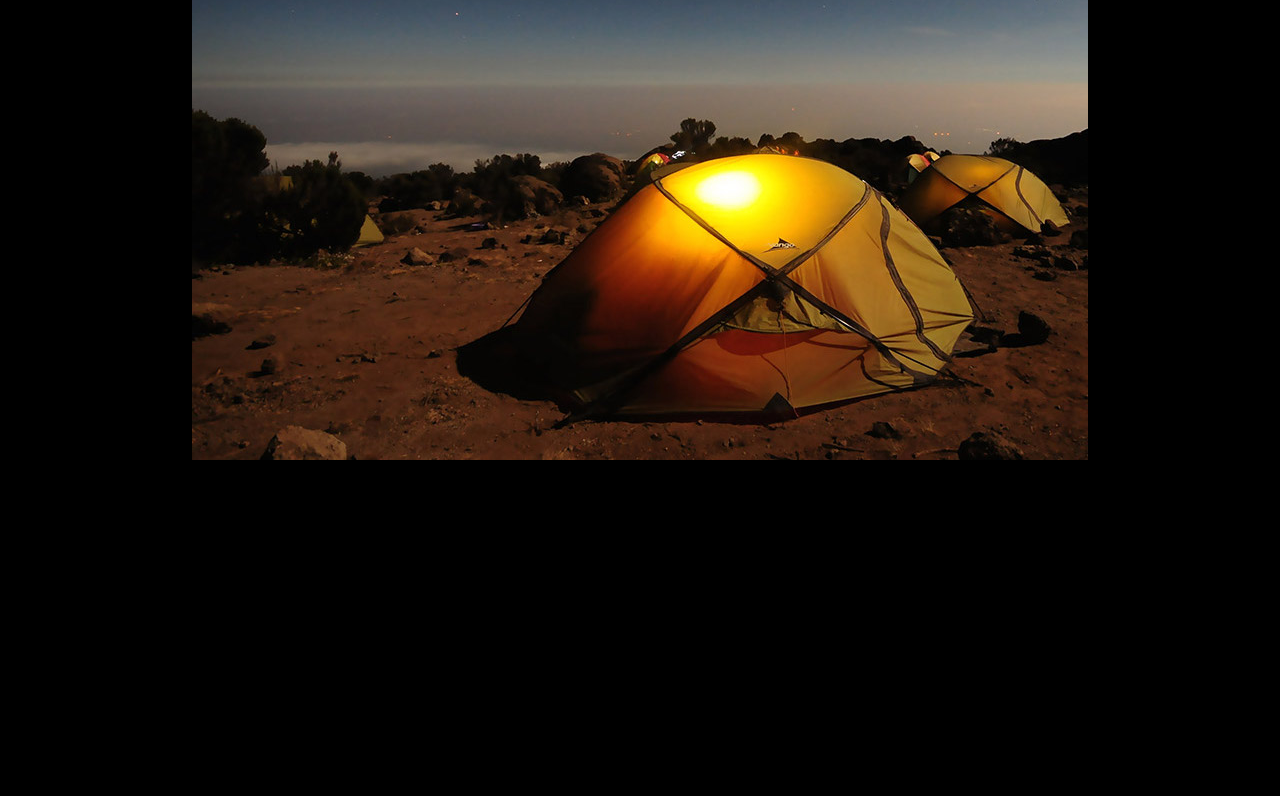
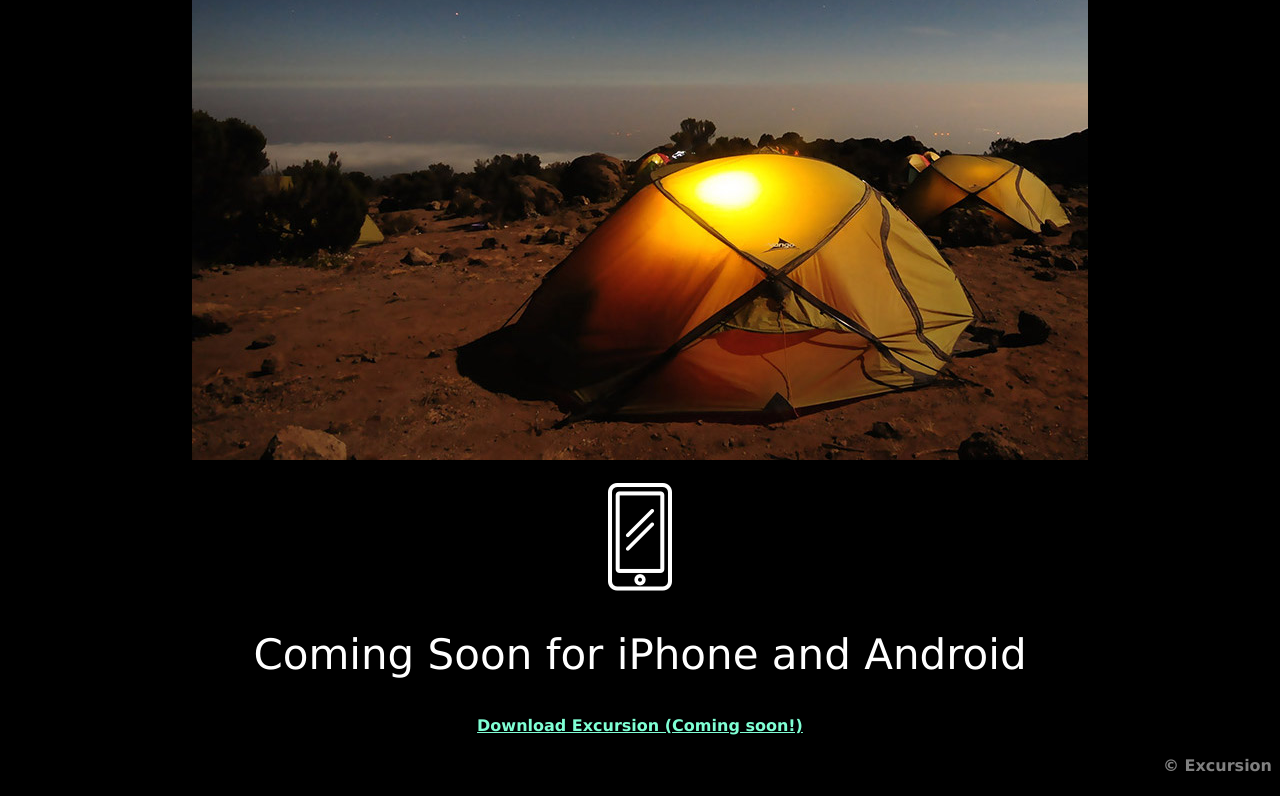
Before and after one commit to mstsands/excursion, a plain HTML site: page index.html in a window 1280 px wide. Shown: the part 587-1383 px from the top of the page. Before the commit the page ends 1059 px from the top, so only its background shows below. Drawn offline with Linux system fonts and the light colour scheme.

Commit message:
Add footer content

```diff
--- a/index.html
+++ b/index.html
@@ -10,13 +10,19 @@
   <h1>Discover hidden places in the world around you</h1>
 </br>
 <h3><a href="">Download Excursion (Coming soon!)</a></h3>
-<video href=".resources/images_videos/excursion.mp4" text="video/mp4" autoplay="">
+<video href="./resources/images_videos/excursion.mp4" text="video/mp4" autoplay>
 </video>
 
 <h2>Your personal travel guide</h2>
 <p>Excursion remembers places you like, and recommends new points of interest
   around you.</p>
   <img src="./resources/images_videos/camp.jpg" alt="Camping in the desert">
+</br>
+</br>
+<img src="./resources/images_videos/phone.png" alt="Vector phone image">
 
+<h2>Coming Soon for iPhone and Android</h2>
+<h3><a href="#">Download Excursion (Coming soon!)</a></h3>
+<h4>© Excursion</h4>
 </body>
 </html>
--- a/resources/css/style.css
+++ b/resources/css/style.css
@@ -23,4 +23,10 @@ p {
 h2 {
   font-weight: 300;
   font-size: 42px;
+  color: white;
 }
+
+h4 {
+  text-align: right;
+  color: gray;
+}
```
